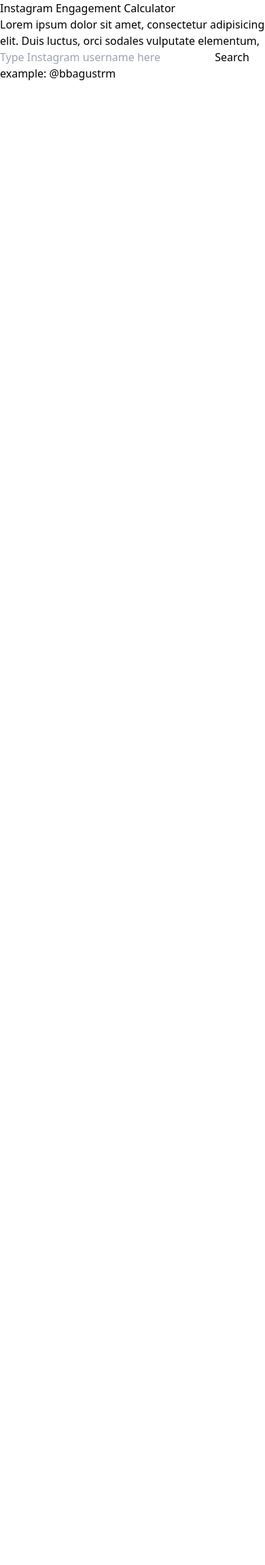
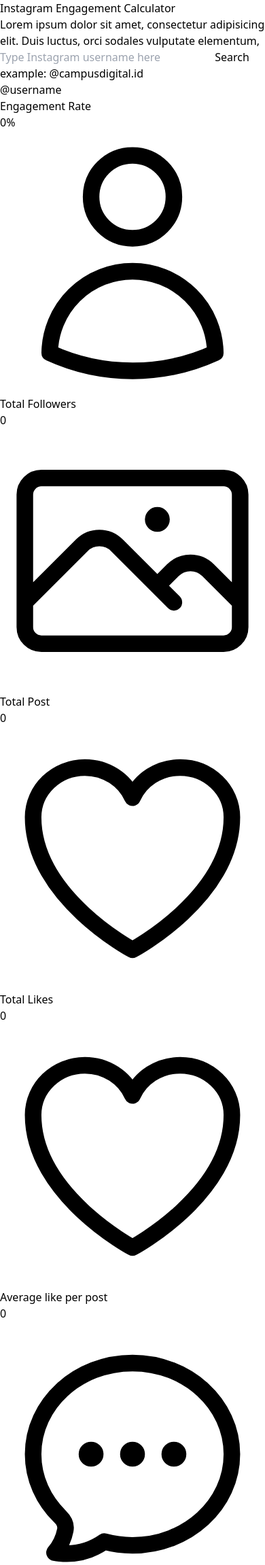
Before and after one commit to Dzakiamriz22/Instagram-Engagement, a Flask app: page / in a window 390 px wide. Shown: the top 2302 px of the page at 68% size. Before the commit the page ends 118 px from the top, so only its background shows below. Run offline with Flask 3, Linux system fonts and the light colour scheme; style sheets or scripts are compiled from the project's sources.

Commit message:
fix : design + responsive

```diff
--- a/app/instaloader_script.py
+++ b/app/instaloader_script.py
@@ -11,6 +11,7 @@
             return {"error": "The account is private."}
 
         num_followers = profile_import.followers
+        num_following = profile_import.followees
 
         total_num_likes = 0
         total_num_comments = 0
@@ -39,7 +40,9 @@
             "total_comments": total_num_comments,
             "total_posts": total_num_posts,
             "avg_likes_per_post": avg_likes_per_post_formatted,
-            "avg_comments_per_post": avg_comments_per_post_formatted
+            "avg_comments_per_post": avg_comments_per_post_formatted,
+            "followers": num_followers,
+            "following": num_following
         }
 
     except exceptions.ProfileNotExistsException:
--- a/app/templates/index.html
+++ b/app/templates/index.html
@@ -18,21 +18,26 @@
             </form>
         </div>
 
-        <p class="text-sm font-light mb-12 text-[#4C347F]">example: @bbagustrm</p>
+        <p class="text-sm font-light mb-12 text-[#4C347F]">example: @campusdigital.id</p>
 
         {% if error_message %}
-        <div class="text-center text-red-600 mt-4">
+        <div class="text-center mt-4">
             <p>{{ error_message }}</p>
         </div>
         {% endif %}
 
-        {% if engagement_data %}
         <div class="grid grid-cols-1 md:grid-cols-3 gap-8 mt-8 w-full max-w-4xl">
             <div class="col-span-1 md:col-span-1 bg-white text-[#4C347F] rounded-lg p-8 shadow-md h-auto flex flex-col justify-center items-center">
                 <div class="text-center">
-                    <h2 class="text-xl font-bold mb-2">{{ engagement_data.username }}</h2>
+                    {% if engagement_data %}
+                    <h2 class="text-xl font-bold mb-2">@{{ engagement_data.username }}</h2>
                     <p class="text-sm mb-2">Engagement Rate</p>
                     <p class="text-3xl font-bold text-yellow-500">{{ engagement_data.engagement }}%</p>
+                    {% else %}
+                    <h2 class="text-xl font-bold mb-2">@username</h2>
+                    <p class="text-sm mb-2">Engagement Rate</p>
+                    <p class="text-3xl font-bold text-yellow-500">0%</p>
+                    {% endif %}
                 </div>
             </div>
             <div class="col-span-1 md:col-span-2 bg-white text-[#4C347F] rounded-lg p-8 shadow-md">
@@ -40,11 +45,34 @@
                     <div>
                         <div class="flex items-start mb-2">
                             <svg xmlns="http://www.w3.org/2000/svg" fill="none" viewBox="0 0 24 24" stroke-width="1.5" stroke="currentColor" class="size-6">
+                                <path stroke-linecap="round" stroke-linejoin="round" d="M15.75 6a3.75 3.75 0 1 1-7.5 0 3.75 3.75 0 0 1 7.5 0ZM4.501 20.118a7.5 7.5 0 0 1 14.998 0A17.933 17.933 0 0 1 12 21.75c-2.676 0-5.216-.584-7.499-1.632Z" />
+                              </svg>
+                            <div class="ml-2 text-left">
+                                <p class="text-sm font-medium">Total Followers</p>
+                                <p class="text-2xl font-bold text-yellow-500">
+                                    {% if engagement_data %}
+                                    {{ engagement_data.followers }}
+                                    {% else %}
+                                    0
+                                    {% endif %}
+                                </p>
+                            </div>
+                        </div>
+                    </div>
+                    <div>
+                        <div class="flex items-start mb-2">
+                            <svg xmlns="http://www.w3.org/2000/svg" fill="none" viewBox="0 0 24 24" stroke-width="1.5" stroke="currentColor" class="size-6">
                                 <path stroke-linecap="round" stroke-linejoin="round" d="m2.25 15.75 5.159-5.159a2.25 2.25 0 0 1 3.182 0l5.159 5.159m-1.5-1.5 1.409-1.409a2.25 2.25 0 0 1 3.182 0l2.909 2.909m-18 3.75h16.5a1.5 1.5 0 0 0 1.5-1.5V6a1.5 1.5 0 0 0-1.5-1.5H3.75A1.5 1.5 0 0 0 2.25 6v12a1.5 1.5 0 0 0 1.5 1.5Zm10.5-11.25h.008v.008h-.008V8.25Zm.375 0a.375.375 0 1 1-.75 0 .375.375 0 0 1 .75 0Z" />
                               </svg>
                             <div class="ml-2 text-left">
                                 <p class="text-sm font-medium">Total Post</p>
-                                <p class="text-2xl font-bold text-yellow-500">{{ engagement_data.total_posts }}</p>
+                                <p class="text-2xl font-bold text-yellow-500">
+                                    {% if engagement_data %}
+                                    {{ engagement_data.total_posts }}
+                                    {% else %}
+                                    0
+                                    {% endif %}
+                                </p>
                             </div>
                         </div>
                     </div>
@@ -55,7 +83,13 @@
                               </svg>
                             <div class="ml-2 text-left">
                                 <p class="text-sm font-medium">Total Likes</p>
-                                <p class="text-2xl font-bold text-yellow-500">{{ engagement_data.total_likes }}</p>
+                                <p class="text-2xl font-bold text-yellow-500">
+                                    {% if engagement_data %}
+                                    {{ engagement_data.total_likes }}
+                                    {% else %}
+                                    0
+                                    {% endif %}
+                                </p>
                             </div>
                         </div>
                     </div>
@@ -66,7 +100,13 @@
                               </svg>
                             <div class="ml-2 text-left">
                                 <p class="text-sm font-medium">Average like per post</p>
-                                <p class="text-2xl font-bold text-yellow-500">{{ engagement_data.avg_likes_per_post }}</p>
+                                <p class="text-2xl font-bold text-yellow-500">
+                                    {% if engagement_data %}
+                                    {{ engagement_data.avg_likes_per_post }}
+                                    {% else %}
+                                    0
+                                    {% endif %}
+                                </p>
                             </div>
                         </div>
                     </div>
@@ -77,7 +117,13 @@
                               </svg>
                             <div class="ml-2 text-left">
                                 <p class="text-sm font-medium">Total Comments</p>
-                                <p class="text-2xl font-bold text-yellow-500">{{ engagement_data.total_comments }}</p>
+                                <p class="text-2xl font-bold text-yellow-500">
+                                    {% if engagement_data %}
+                                    {{ engagement_data.total_comments }}
+                                    {% else %}
+                                    0
+                                    {% endif %}
+                                </p>
                             </div>
                         </div>
                     </div>
@@ -88,14 +134,19 @@
                               </svg>
                             <div class="ml-2 text-left">
                                 <p class="text-sm font-medium">Average comments per post</p>
-                                <p class="text-2xl font-bold text-yellow-500">{{ engagement_data.avg_comments_per_post }}</p>
+                                <p class="text-2xl font-bold text-yellow-500">
+                                    {% if engagement_data %}
+                                    {{ engagement_data.avg_comments_per_post }}
+                                    {% else %}
+                                    0
+                                    {% endif %}
+                                </p>
                             </div>
                         </div>
                     </div>
                 </div>
             </div>
         </div>
-        {% endif %}
     </div>
 </body>
 </html>
```
